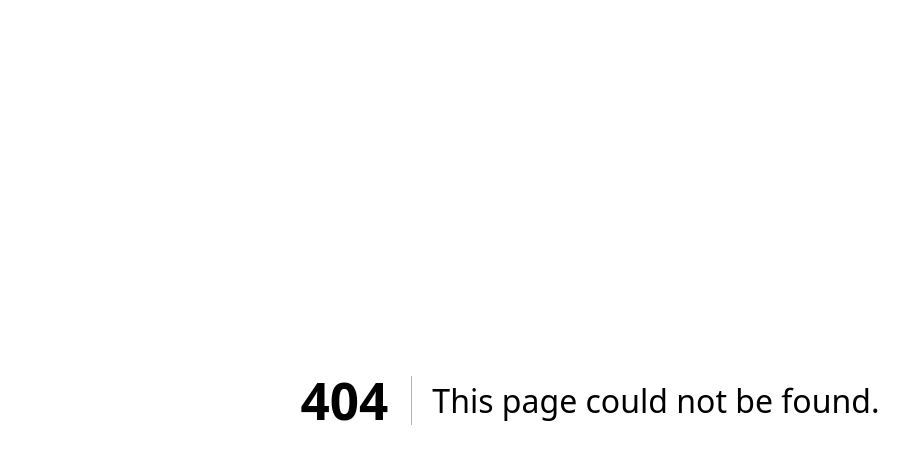
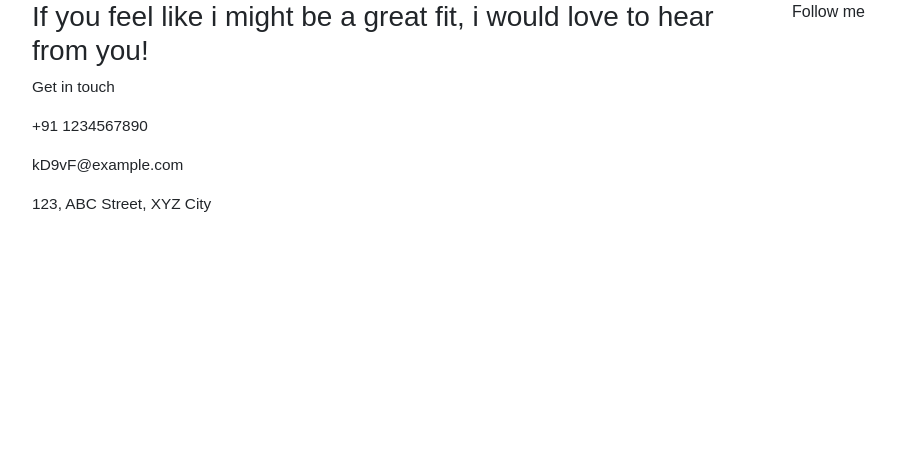
Before and after one commit to ait-varun/varun-portfolio, a Next.js app: page /components/footer in a window 1280 px wide. Before the commit this address had no page. Shown: the top 460 px of the page, without its empty margins (50-959 px from the left). Built offline with nearby package versions, Linux system fonts and the light colour scheme.

Commit message:
updated fonts

```diff
--- a/src/app/components/education/page.js
+++ b/src/app/components/education/page.js
@@ -36,7 +36,7 @@ export default function Education() {
           <div className="row">
             <div className={styles.studyBox}>
               <div className={styles.studyLeftContent}>
-                <span>2009</span>
+                <span>2011</span>
                 <h3>Gurukul Public Sr. Sec. School</h3>
                 <h6>Joginder Nagar</h6>
               </div>
--- /dev/null
+++ b/src/app/components/footer/page.js
@@ -0,0 +1,36 @@
+import styles from "./page.module.css";
+
+export default function Footer() {
+  return (
+    <section className={styles.footer}>
+      <div className="container">
+        <div className="row">
+          <div className="col-8">
+            <h3>
+              If you feel like i might be a great fit, i would love to hear from
+              you!
+            </h3>
+            <div>
+              <p>Get in touch</p>
+              <p>+91 1234567890</p>
+              <p>kD9vF@example.com</p>
+              <p>123, ABC Street, XYZ City</p>
+            </div>
+          </div>
+
+          <div className="col-4">
+            <div>
+              <span>Follow me</span>
+              <div>
+                <a href="https://github.com/"></a>
+                <a href="https://twitter.com/"></a>
+                <a href="https://linkdin.com/"></a>
+              </div>
+            </div>
+            <div></div>
+          </div>
+        </div>
+      </div>
+    </section>
+  );
+}
--- /dev/null
+++ b/src/app/components/footer/page.module.css
@@ -0,0 +1,4 @@
+.footer{
+  height: 100vh;
+  scroll-snap-align: center;
+}
--- a/src/app/components/hero/page.module.css
+++ b/src/app/components/hero/page.module.css
@@ -60,6 +60,7 @@
   margin-bottom: 2rem;
 }
 .heroContent h2 {
+  font-family: 'Moret', sans-serif;
   margin-bottom: 2rem;
 }
 
--- a/src/app/components/work/page.module.css
+++ b/src/app/components/work/page.module.css
@@ -66,6 +66,10 @@
   font-size: 1.1vw;
   font-weight: 500;
 }
+.studyLeftContent h3{
+  font-family: 'Moret', sans-serif;
+  letter-spacing: 1.2px;
+}
 .studyLeftContent h6 {
   color: rgba(0, 0, 0, 0.5);
   font-size: 1.2vw;
@@ -84,6 +88,7 @@
   left: -70px;
 }
 .studyRightContent h3 {
+  font-family: 'Moret', sans-serif;
   color: rgba(0, 0, 0, 0.5);
 }
 
--- a/src/app/globals.css
+++ b/src/app/globals.css
@@ -3,6 +3,13 @@
   src: url('./assets/fonts/Onest-Medium.woff2') format('woff2'),
       url('./assets/fonts/Onest-Medium.woff') format('woff');
   font-weight: 500;
+  font-style: normal;
+  font-display: swap;
+}
+@font-face {
+  font-family: 'Moret';
+  src: url('./assets/fonts/Moret-Regular.ttf') format('truetype');
+  font-weight: normal;
   font-style: normal;
   font-display: swap;
 }
@@ -25,7 +32,7 @@ body {
 body {
   color: #000000;
   background: rgb(255, 255, 255);
-  font-family: 'Onest', sans-serif ,'Great Vibes', cursive !important;
+  font-family: 'Onest', sans-serif ,'Great Vibes', cursive, 'Moret', sans-serif !important;
 }
 h1{
   font-size: 4vw !important;
```
Also changed, not shown: src/app/components/education/page.module.css (+7 -0 lines), src/app/components/projects/page.js (+8 -4 lines), src/app/page.js (+6 -1 lines), src/app/assets/fonts/Moret-Regular.ttf (added).
